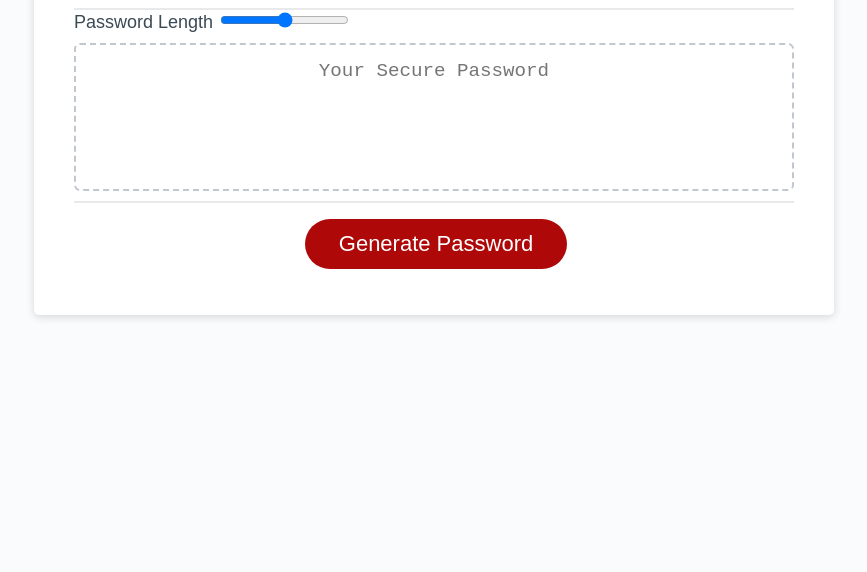
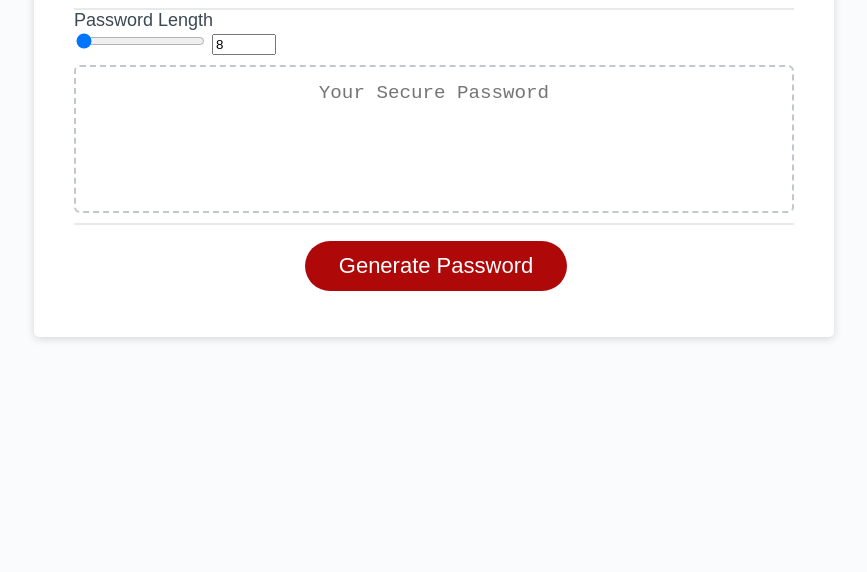
Before and after one commit to jamespericles/Homework-03, a plain HTML site: page Develop/index.html in a window 1280 px wide. Shown: the part 228-800 px from the top of the page, without its empty margins (206-1073 px from the left). Drawn offline with Linux system fonts and the light colour scheme.

Commit message:
Updated slider, begins at 8, max is 128. Added a box to display value live. That box also allows for single value increase and decrease

```diff
--- a/Develop/index.html
+++ b/Develop/index.html
@@ -16,10 +16,14 @@
         <div class="card-header">
           <h2>Generate a Password</h2>
         </div>
+
         <div class="controls">
           <div class="control length" id="length-box" >
             <label for="length">Password Length</label>
-            <input type="range" id='length' min="8" max="128" list="ranges">
+            <form>
+              <input type="range" name="amountRange" min="8" max="128" value="8" oninput="this.form.amountInput.value=this.value" />
+              <input type="number" name="amountInput" min="8" max="128" value="8" oninput="this.form.amountRange.value=this.value" />
+          </form>
         <div class="card-body">
           <textarea
             readonly
```
